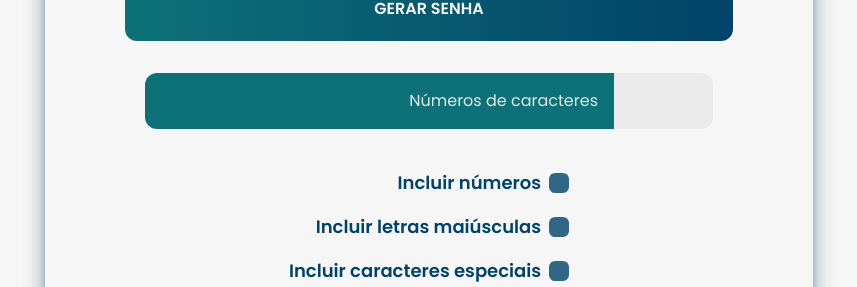
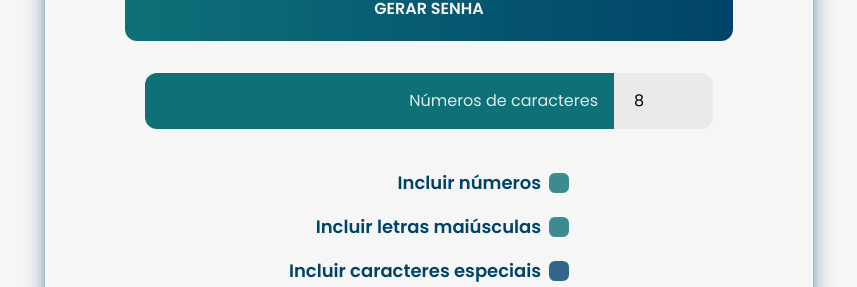
Before and after one commit to mayconviniciusdev/password-generator, a Next.js app: page / in a window 1280 px wide. Shown: the part 2183-2470 px from the top of the page, without its empty margins (211-1068 px from the left). Built offline with nearby package versions, Linux system fonts and the light colour scheme.

Commit message:
Adding functionality to the generator

```diff
--- a/package.json
+++ b/package.json
@@ -12,6 +12,7 @@
     "next": "13.5.4",
     "react": "^18",
     "react-dom": "^18",
+    "react-hot-toast": "^2.4.1",
     "react-icons": "^4.11.0"
   },
   "devDependencies": {
--- a/src/app/page.js
+++ b/src/app/page.js
@@ -2,6 +2,7 @@ import Header from "@/components/header";
 import Banner from "@/components/banner";
 import Article from "@/components/article";
 import Generator from "@/components/generator";
+import { Toaster } from "react-hot-toast";
 
 export default function Home() {
   return (
@@ -10,6 +11,7 @@ export default function Home() {
       <Banner/>
       <Article/>
       <Generator/>
+      <Toaster></Toaster>
     </main>
   )
 }
--- a/src/components/generator.js
+++ b/src/components/generator.js
@@ -1,44 +1,88 @@
+"use client"
+import { useState } from "react";
 import { FaClipboard } from "react-icons/fa";
+import toast from "react-hot-toast";
+
+import { useForm } from "../js/useForm";
+import { getRandomChar, getSpecialChar } from "@/js/utils";
 
 const Generator = () => {
+  const [values, setValues] = useForm({
+  length: 8,
+  uppercase: true,
+  lowercase: false,
+  number: true,
+  symbol: false });
+
+  const [result, setResult] = useState("");
+  const fieldsArray = [
+  {field: values.uppercase, getChar: () => getRandomChar(65, 90)},
+  {field: values.lowercase, getChar: () => getRandomChar(97, 122)},
+  {field: values.number, getChar: () => getRandomChar(48, 57)},
+  {field: values.symbol, getChar: () => getSpecialChar()} ];
+
+  const handleSubmit = (e) => {
+  e.preventDefault();
+  let generatedPassword = '';
+  const checkedFields = fieldsArray.filter(({field}) => field);
+
+  for(let i = 0; i < values.length; i++) {
+  const index = Math.floor(Math.random() * checkedFields.length);
+  const letter = checkedFields[index]?.getChar();
+
+  if(letter) { generatedPassword += letter}}
+  if (generatedPassword) {setResult(generatedPassword)}
+  else {toast.error('Selecione pelo menos uma opção');} }
+
+  const handleClipboard = async () => {
+  if (result) {await navigator.clipboard.writeText(result); toast.success('Senha copiada!');}
+  else {toast.error('Ouve algum problema, desculpe.');} };
+
   return (
     <div className="max-w-3xl mx-auto pt-40 pb-20">
-      <form id="pg-form" className="shadow-xl shadow-standard-blue/80 p-20 items-center rounded-xl">
+      <form id="pg-form" onSubmit={handleSubmit}
+      className="shadow-xl shadow-standard-blue/80 p-20 items-center rounded-xl">
         <div className="flex mx-5">
           <input
           type="text"
           id="result"
-          className="outline-none rounded-l-xl p-4 cursor-pointer w-full bg-black/5"
-          readOnly/>
-          <p className="bg-standard-blue text-white/90 rounded-r-xl p-5 items-center"><FaClipboard/></p>
+          className="outline-none rounded-l-xl p-4 w-full bg-black/5"
+          readOnly
+          value={result}/>
+          <p onClick={handleClipboard} className="bg-standard-blue text-white/90 rounded-r-xl p-5 items-center cursor-pointer"><FaClipboard/></p>
         </div>
 
         <button type="submit" className="p-5 my-8 w-full font-semibold text-white bg-standard-blue rounded-xl bg-gradient-to-r from-standard-turquoise to-standard-blue">GERAR SENHA</button>
 
         <div className="flex mx-5">
           <label htmlFor="length" className="flex-1 p-4 bg-standard-turquoise text-right text-white/90 rounded-l-xl">Números de caracteres</label>
-          <input type="number" id="length" min={8} max={20} className="rounded-r-xl outline-none pl-5 bg-black/5"/>
+          <input type="number" id="length" min={8} max={20} name="length" value={values.length} onChange={setValues}
+          className="rounded-r-xl outline-none pl-5 bg-black/5"/>
         </div>
 
         <div className="my-8 flex flex-col flex-wrap items-end content-center">
           <div className="py-2 flex justify-center items-center">
             <label htmlFor="number" className="mr-2 text-standard-blue text-lg font-semibold">Incluir números</label>
-            <input type="checkbox" id="number" className="appearance-none w-5 h-5 rounded-md cursor-pointer bg-standard-blue/80 checked:bg-standard-turquoise/80"/>
+            <input type="checkbox" id="number" name="number" checked={values.number} onChange={setValues}
+            className="appearance-none w-5 h-5 rounded-md cursor-pointer bg-standard-blue/80 checked:bg-standard-turquoise/80"/>
           </div>
 
           <div className="py-2 flex justify-center items-center">
             <label htmlFor="uppercase" className="mr-2 text-standard-blue text-lg font-semibold">Incluir letras maiúsculas</label>
-            <input type="checkbox" id="uppercase" className="appearance-none w-5 h-5 rounded-md cursor-pointer bg-standard-blue/80 checked:bg-standard-turquoise/80"/>
+            <input type="checkbox" id="uppercase" name="uppercase" checked={values.uppercase} onChange={setValues}
+            className="appearance-none w-5 h-5 rounded-md cursor-pointer bg-standard-blue/80 checked:bg-standard-turquoise/80"/>
           </div>
 
           <div className="py-2 flex justify-center items-center">
             <label htmlFor="symbol" className="mr-2 text-standard-blue text-lg font-semibold">Incluir caracteres especiais</label>
-            <input type="checkbox" id="symbol" className="appearance-none w-5 h-5 rounded-md cursor-pointer bg-standard-blue/80 checked:bg-standard-turquoise/80"/>
+            <input type="checkbox" id="symbol" name="symbol" checked={values.symbol} onChange={setValues}
+            className="appearance-none w-5 h-5 rounded-md cursor-pointer bg-standard-blue/80 checked:bg-standard-turquoise/80"/>
           </div>
 
           <div className="py-2 flex justify-center items-center">
             <label htmlFor="lowercase" className="mr-2 text-standard-blue text-lg font-semibold">Incluir letras minúsculas</label>
-            <input type="checkbox" id="lowercase" className="appearance-none w-5 h-5 rounded-md cursor-pointer bg-standard-blue/80 checked:bg-standard-turquoise/80"/>
+            <input type="checkbox" id="lowercase" name="lowercase" checked={values.lowercase} onChange={setValues}
+            className="appearance-none w-5 h-5 rounded-md cursor-pointer bg-standard-blue/80 checked:bg-standard-turquoise/80"/>
           </div>
         </div>
       </form>
--- /dev/null
+++ b/src/js/useForm.js
@@ -0,0 +1,13 @@
+"use client"
+import { useState } from "react";
+
+export function useForm(initialValues) {
+  const [values, setValues] = useState(initialValues);
+
+  return [
+    values, (e) => { setValues({
+      ...values,
+      [e.target.name] : e.target.type === 'checkbox' ? e.target.checked : e.target.value,
+    })}
+  ]
+}
--- /dev/null
+++ b/src/js/utils.js
@@ -0,0 +1,9 @@
+export function getRandomChar(min, max) {
+  const limit = max - min + 1;
+  return String.fromCharCode(Math.floor(Math.random() * limit) + min);
+}
+
+export function getSpecialChar() {
+  const specialChar = "!$&@";
+  return specialChar[Math.floor(Math.random() * specialChar.length)];
+}
```
Also changed, not shown: 1 other file (tests, documents, lock files or other folders).
